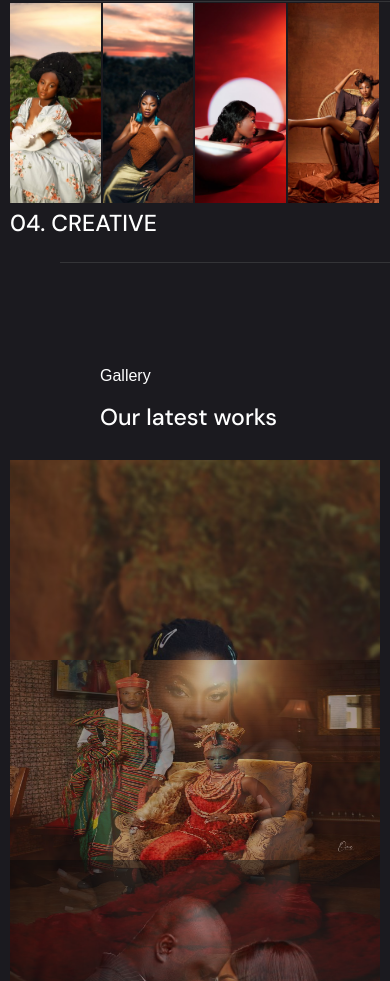
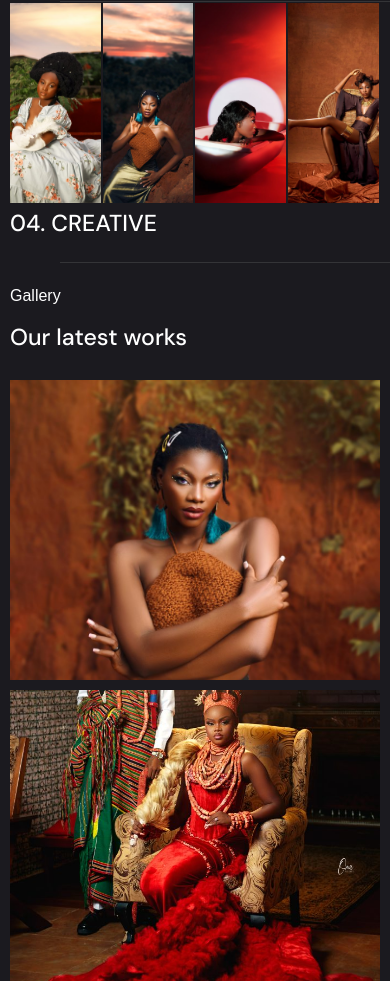
Before and after one commit to Brixx961/Design-to-code, a plain HTML site: page index.html in a window 390 px wide. Shown: the part 1763-2744 px from the top of the page. Drawn offline with nearby package versions, Linux system fonts and the light colour scheme.

Commit message:
Refined CSS for enhanced mobile responsiveness

```diff
--- a/index.html
+++ b/index.html
@@ -187,7 +187,7 @@
 
 <!-- about us begins -->
 <section>
-  <div class="about-us-text">
+  <div class="about-us-title">
     <p>About us</p>
     <h3>We love what we do</h3>
   </div>
--- a/style.css
+++ b/style.css
@@ -357,15 +357,22 @@ h5,h3{
     padding-top: 100%;
     margin: 0px auto;
     padding-left: 0px;
+
   }
   .main__container h1{
     font-size: 2rem;
     width: 100%;
+
   }
   .main__content{
     display: flex;
     flex-wrap: wrap;
     width: 100%;
+  }
+
+  .main__content.container{
+    justify-content: center;
+    padding: 0px 50px;
   }
 }
 
@@ -401,6 +408,15 @@ h5,h3{
   margin: 0px 100px;
   padding: 100px 0px 15px 0px ;
   color: #fff;
+}
+
+@media (max-width: 768px) {
+  .gallery-title{
+    padding: 20px 10px;
+    margin: 0px;
+    justify-content: left;
+
+  }
 }
 
 .image-category{
@@ -444,6 +460,11 @@ h5,h3{
   height: 2px;
 }
 
+@media (max-width: 768px){
+
+
+}
+
 .showcase-gallery{
   display: grid;
   grid-template-columns: 1fr 1fr;
@@ -474,6 +495,26 @@ h5,h3{
 }
 
 @media (max-width: 768px) {
+  .showcase-gallery {
+    display: flex;
+    flex-direction: column; /* Stacks items vertically */
+    gap: 10px;
+    margin: 0px;
+    padding: 0px 10px;
+
+  }
+
+  .showcase-gallery .mob {
+    flex: 1 1 100%; /* Makes each image take up full width */
+  }
+
+  .showcase-gallery-image {
+    width: 100%; /* Ensures images fill the container */
+    height: 300px !important; /* Maintains image aspect ratio */
+    object-fit: cover;
+  }
+
+@media (max-width: 768px) {
 
   .picture-divider-container{
     display: flex;
@@ -496,39 +537,11 @@ h5,h3{
   opacity: 1; */
   }
 
-  .showcase-gallery{
-    display: flex;
-    flex-wrap: wrap;
-    align-items: center;
-    width: 100%;
-    padding: 0px 10px;
-  }
 
-  .showcase-gallery-image{
-    justify-content: center;
-    width: 100%;
-    height: 350px;
-    opacity: 0.5;
-    padding: 5px 0px;
-  }
-
-.mob{
-  height: 200px;
-  width: 100%;
-  /* max-width: 100%; */
-  object-fit: cover;
-}
-
-.one{
-  padding: 5px 0px;
-}
-.two{
-  padding: 5px 0px;
-}
 
 }
 
-.about-us-text{
+.about-us-title{
   color: white;
   padding: 100px 0px 30px 100px
 }
@@ -559,6 +572,10 @@ h5,h3{
 
 .about-us-small-tag{
   font-weight: lighter;
+}
+
+@media(max-width:768px) {
+  .about-us-text
 }
 
 .mini-navbar{
```
